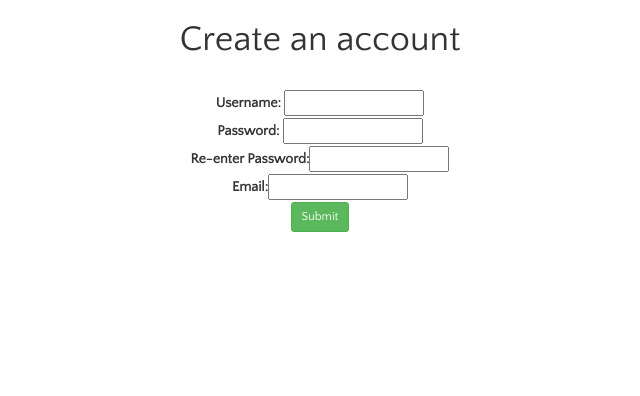
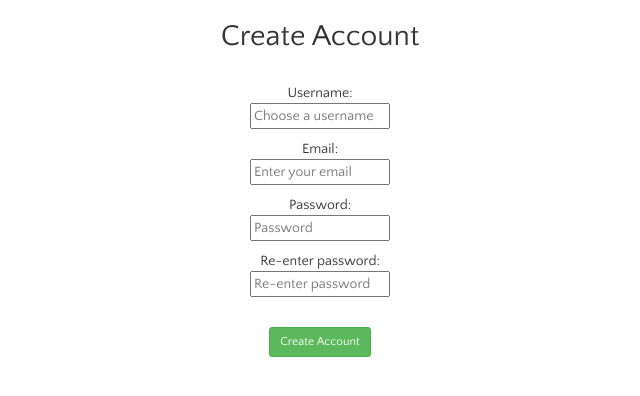
Before and after one commit to mjhea0/flask-yummly, a Flask app: page /new_user in a window 1280 px wide. Shown: the top 396 px of the page, without its empty margins (320-960 px from the left). Run offline with Flask 2, Linux system fonts and the light colour scheme; some libraries are stand-ins or nearby versions.

Commit message:
Added new user template

```diff
--- a/yummly/forms.py
+++ b/yummly/forms.py
@@ -6,3 +6,9 @@
 class LoginForm(Form):
     username = TextField('Username', validators=[DataRequired()])
     password = PasswordField('Password', validators=[DataRequired()])
+
+class AddUserForm(Form):
+    username = TextField('Username', validators=[DataRequired()])
+    email = TextField('Email', validators=[DataRequired()])
+    password = PasswordField('Password', validators=[DataRequired()])
+    password2 = PasswordField('Password2', validators=[DataRequired()])
--- a/yummly/templates/new_user.html
+++ b/yummly/templates/new_user.html
@@ -2,16 +2,50 @@
 
 {% block content %}
 
-<h1>Create an account</h1>
+<h2>Create Account</h2>
 <br>
-<form class="form" role="form" method="post" action="">
-  <div class="create-user" align=center>
-  <label for="username">Username: </label> <input type="text" id="username" /><br>
-  <label for="pwd">Password: </label> <input type="password" id="pwd" /><br>
-  <label for="pwd">Re-enter Password: </label><input type="password" id="pwd2" /><br>
-  <label for="email">Email: </label><input type="email" id="email" /><br>
-  <button class="btn btn-sm btn-success" type="submit">Submit</button>
-  </div>
+<form class="form-create" role="form" method="post" action="">
+  {{ form.csrf_token }}
+  <p>Username: <br>
+    {{ form.username(placeholder="Choose a username") }}
+    <br><span class="error">
+      {% if form.username.errors %}
+        {% for error in form.username.errors %}
+          {{ error }}
+        {% endfor %}
+      {% endif %}
+    </span>
+  </p>
+  <p>Email: <br>
+  {{ form.email(placeholder="Enter your email") }}
+    <br><span class="error">
+      {% if form.email.errors %}
+        {% for error in form.email.errors %}
+          {{ error }}
+        {% endfor %}
+      {% endif %}
+    </span>
+  </p>
+  <p>Password: <br>
+  {{ form.password(placeholder="Password") }}
+    <br><span class="error">
+      {% if form.password.errors %}
+        {% for error in form.password.errors %}
+          {{ error }}
+        {% endfor %}
+      {% endif %}
+    </span>
+  </p>
+  <p>Re-enter password: <br>
+  {{ form.password2(placeholder="Re-enter password") }}
+    <br><span class="error">
+      {% if form.password2.errors %}
+        {% for error in form.password2.errors %}
+          {{ error }}
+        {% endfor %}
+      {% endif %}
+    </span>
+  </p><br>
+  <button class="btn btn-sm btn-success" type="submit">Create Account</button>
 </form>
-
 {% endblock %}
--- a/yummly/views.py
+++ b/yummly/views.py
@@ -1,13 +1,13 @@
 from flask import render_template, request, jsonify, \
     session, flash, redirect, url_for
 
-from yummly import app, bcrypt
+from yummly import app, bcrypt, db
 from yummly import api
 import random
 import requests
 
 from functools import wraps
-from yummly.forms import LoginForm
+from yummly.forms import LoginForm, AddUserForm
 from models import User
 
 def login_required(test):
@@ -38,26 +38,20 @@ def login():
 
 @app.route('/new_user', methods=['GET', 'POST'])
 def adduser():
-    if request.method == "POST":
-        username = request.form.get("username")
-        email = request.form.get("email")
-        # if session.query(User).filter_by(email=email).first():
-        #     print "User with that email address already exists"
-        #     return
+    error = None
+    form = AddUserForm(request.form)
+    if form.validate_on_submit():
+        if form.password.data != form.password2.data:
+            error = "Passwords must match!"
+        else:
+            user = User(username=form.username.data, email=form.email.data,
+                    password=bcrypt.generate_password_hash(form.password.data))
+            session['logged_in'] = True
+            db.session.add(user)
+            db.session.commit()
+            return redirect(url_for('index'))
 
-        password = request.form.get("pwd")
-        password_2 = request.form.get("pwd2")
-        while not (password and password_2) or password != password_2:
-            password = request.form.get("pwd")
-            password_2 = request.form.get("pwd2")
-        user = User(username=username, email=email,
-                    password=bcrypt.generate_password_hash(password))
-        session.add(user)
-        session.commit()
-        session['logged_in'] = True
-        return redirect(url_for('index'))
-    else:
-        return render_template("new_user.html")
+    return render_template('new_user.html', form=form, error=error)
 
 @app.route('/logout')
 @login_required
```
Also changed, not shown: yummly/yummly_test.db, 1 other file.
